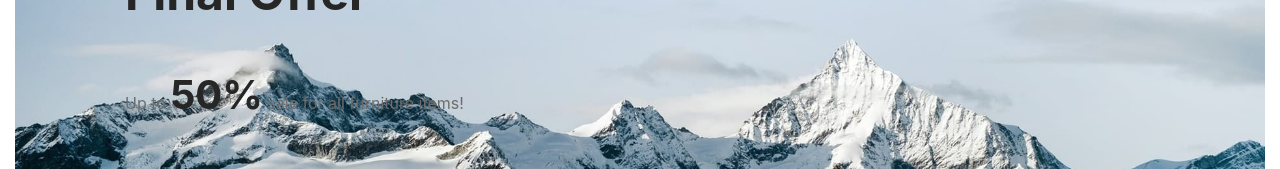
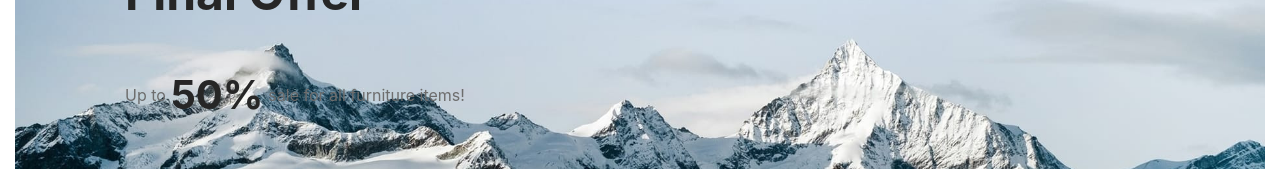
Before and after one commit to TheVu1997/sober-theme, a React (Vite) app: page / in a window 1280 px wide. Shown: the part 401-570 px from the top of the page. Built offline with nearby package versions, Linux system fonts and the light colour scheme.

Commit message:
feat: Update intro section

```diff
--- a/src/Modules/Builders/Components/Home/Intro/IntroTop/IntroTop.css
+++ b/src/Modules/Builders/Components/Home/Intro/IntroTop/IntroTop.css
@@ -58,6 +58,12 @@
     margin-bottom: 58px;
 }
 
+.orebi-intro__content-left__des-sale.gray--500 {
+    display: flex;
+    justify-content: center;
+    align-items: center;
+}
+
 .orebi-intro__content-left__des-sale {
     font-size: var(--font-base);
     font-weight: 400;
@@ -68,6 +74,7 @@
     font-size: var(--font-3xl);
     font-weight: 700;
     color: var(--gray--800);
+    padding: 0 5px 0 5px;
 }
 
 
```
